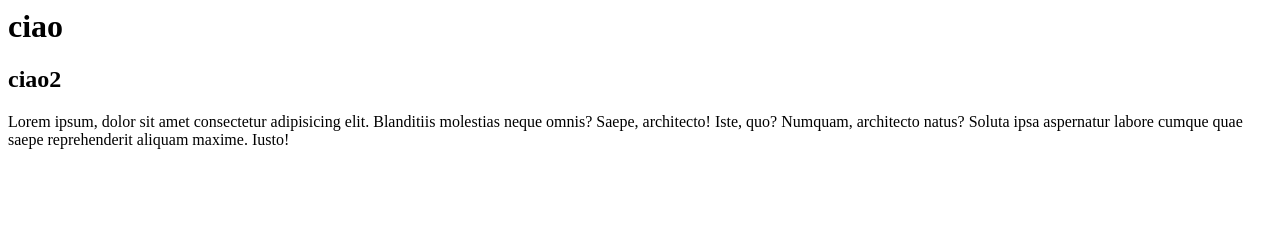
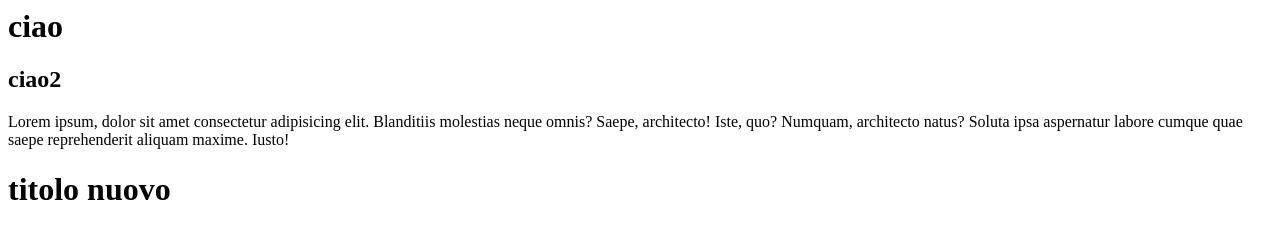
Before and after one commit to MarcoImpellizzeri/git-demo, a plain HTML site: page index.html in a window 1280 px wide. Drawn offline with Linux system fonts and the light colour scheme.

Commit message:
titolo aggiuntivo

```diff
--- a/index.html
+++ b/index.html
@@ -1,3 +1,4 @@
 <h1>ciao</h1>
 <h2>ciao2</h2>
 <p>Lorem ipsum, dolor sit amet consectetur adipisicing elit. Blanditiis molestias neque omnis? Saepe, architecto! Iste, quo? Numquam, architecto natus? Soluta ipsa aspernatur labore cumque quae saepe reprehenderit aliquam maxime. Iusto!</p>
+<h1>titolo nuovo</h1>
```
